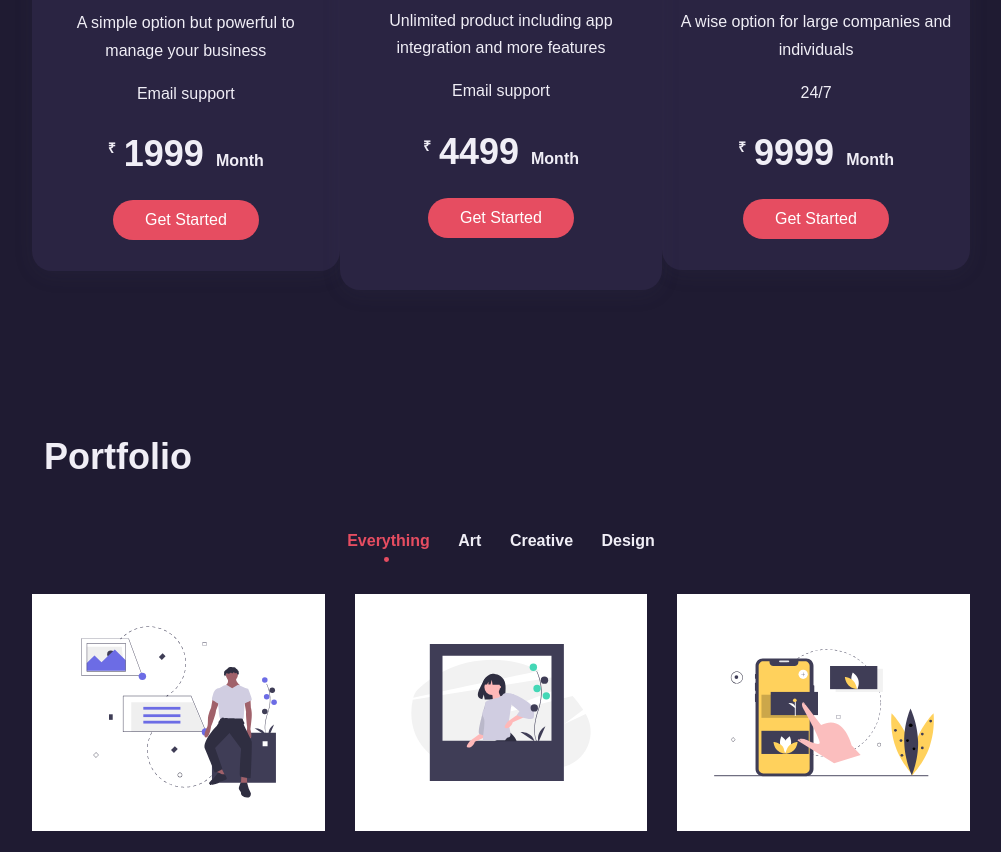
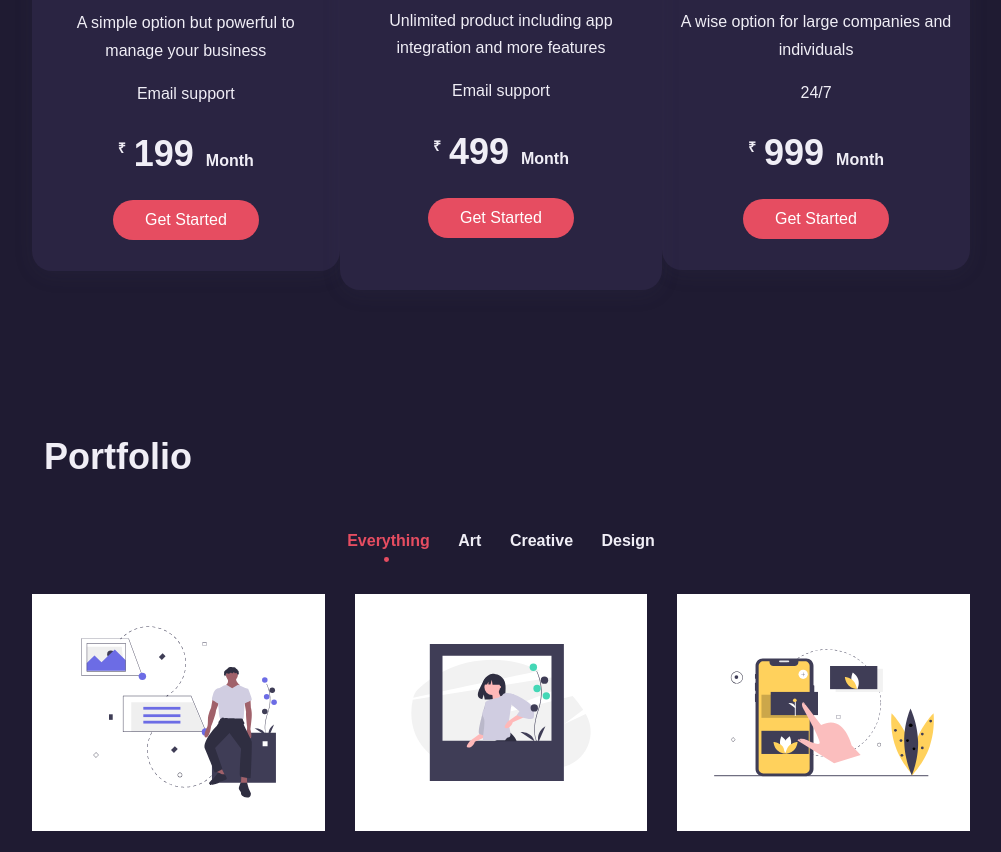
Before and after one commit to SanjitSG/portfolio-website, a plain HTML site: page index.html in a window 1280 px wide. Shown: the part 2918-3770 px from the top of the page, without its empty margins (139-1140 px from the left). Drawn offline with nearby package versions, Linux system fonts and the light colour scheme.

Commit message:
Update index.html
price update

```diff
--- a/index.html
+++ b/index.html
@@ -314,7 +314,7 @@
                 <h3 class="plan">Basic</h3>
                 <p>A simple option but powerful to manage your business</p>
                 <p>Email support</p>
-                <h3 class="price"><em>&#x20B9;</em>1999<span>Month</span></h3>
+                <h3 class="price"><em>&#x20B9;</em>199<span>Month</span></h3>
                 <a href="#" class="btn btn-default">Get Started</a>
               </div>
             </div>
@@ -326,7 +326,7 @@
                 <h3 class="plan">Premium</h3>
                 <p>Unlimited product including app integration and more features</p>
                 <p>Email support</p>
-                <h3 class="price"><em>&#x20B9;</em>4499<span>Month</span></h3>
+                <h3 class="price"><em>&#x20B9;</em>499<span>Month</span></h3>
                 <a href="#" class="btn btn-default">Get Started</a>
               </div>
             </div>
@@ -337,7 +337,7 @@
                 <h3 class="plan">Basic</h3>
                 <p>A wise option for large companies and individuals</p>
                 <p>24/7</p>
-                <h3 class="price"><em>&#x20B9;</em>9999<span>Month</span></h3>
+                <h3 class="price"><em>&#x20B9;</em>999<span>Month</span></h3>
                 <a href="#" class="btn btn-default">Get Started</a>
               </div>
             </div>
```
